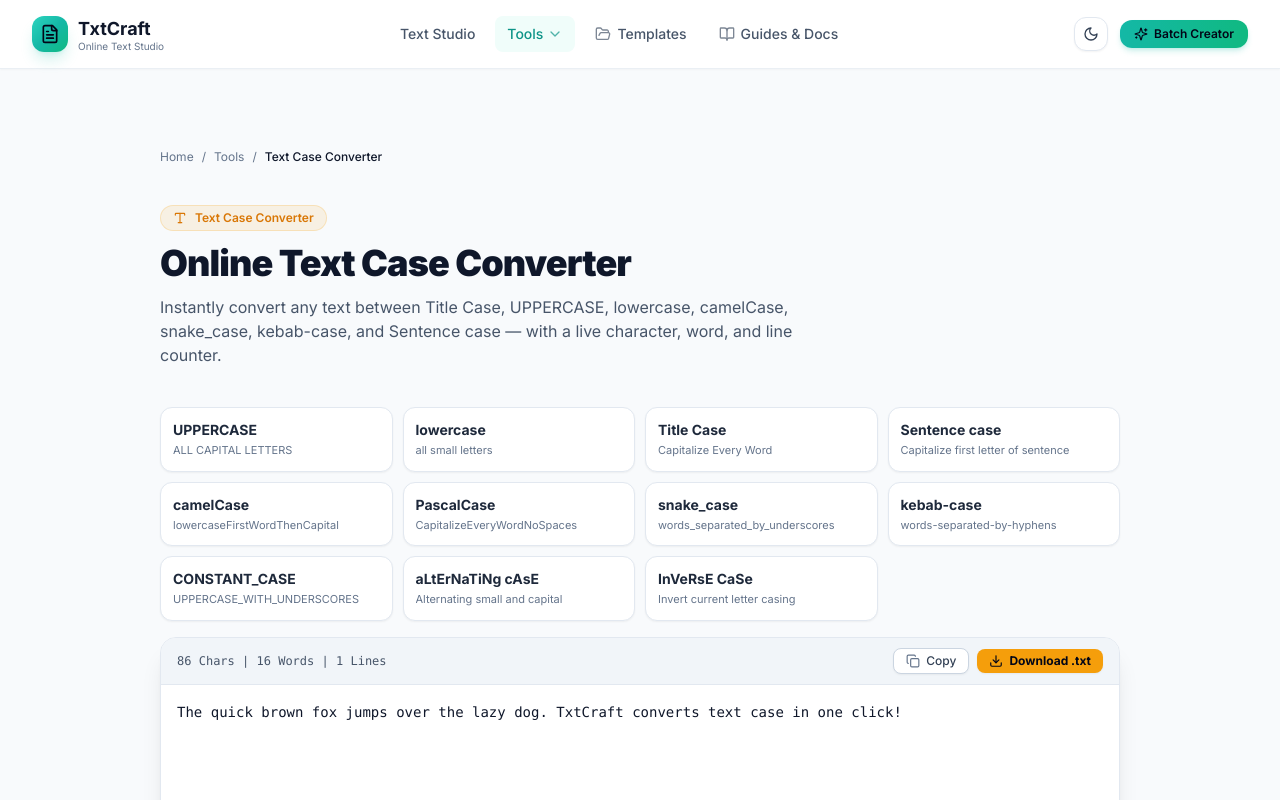
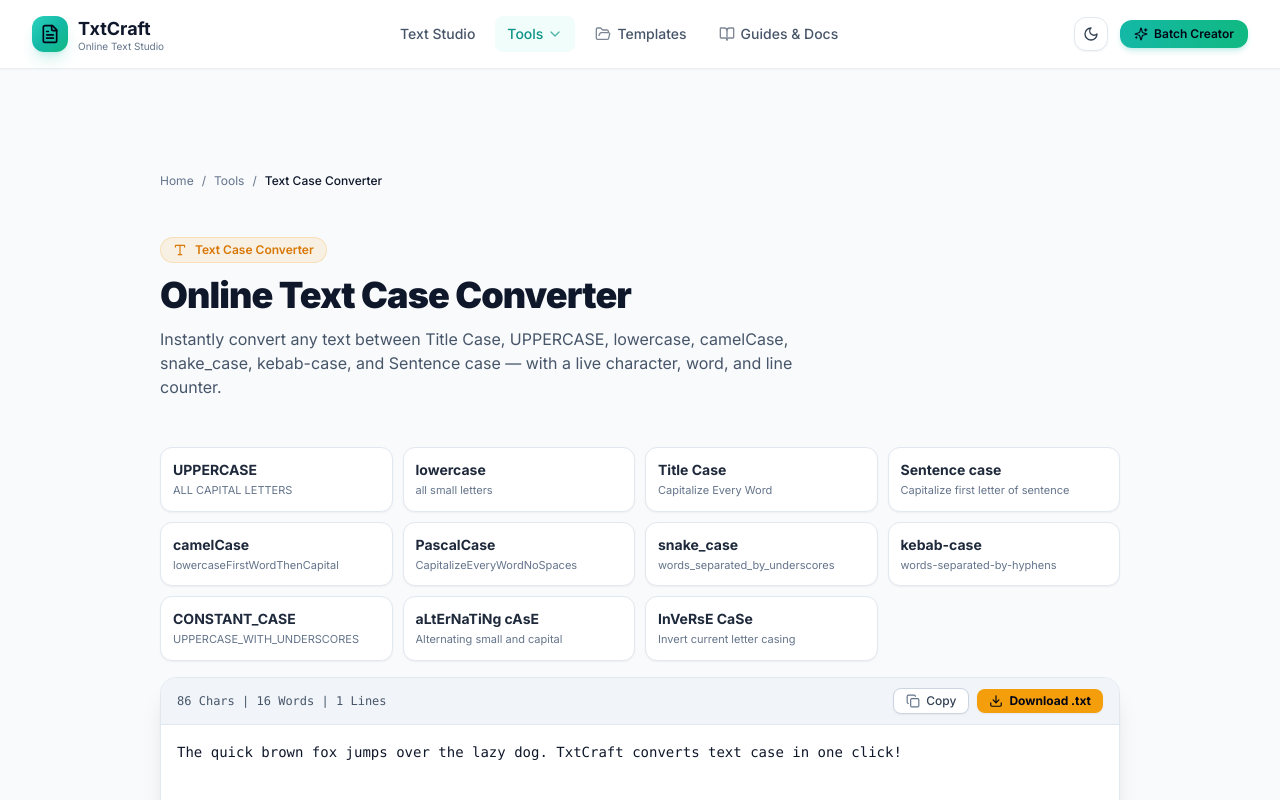
Before and after one commit to ismailattar631-netizen/Txtfilemaker, a Next.js app: page /tools/case-converter in a window 1280 px wide. Shown: the top 800 px of the page. Built offline with nearby package versions, Linux system fonts and the light colour scheme.

Commit message:
design: unify spacing and card interactions for src/app/tools/case-converter/page.tsx

```diff
--- a/src/app/tools/case-converter/page.tsx
+++ b/src/app/tools/case-converter/page.tsx
@@ -94,7 +94,7 @@ export default function CaseConverterPage() {
   ];
 
   return (
-    <div className="max-w-5xl mx-auto px-4 sm:px-6 lg:px-8 py-10 space-y-10 transition-colors">
+    <div className="max-w-5xl mx-auto px-4 sm:px-6 lg:px-8 py-10 sm:py-14 space-y-10 sm:space-y-12 transition-colors">
       <BreadcrumbJsonLd
         items={[
           { name: 'Home', url: 'https://txtcraft.site' },
@@ -192,7 +192,7 @@ export default function CaseConverterPage() {
           </p>
         </div>
         <div className="grid grid-cols-1 md:grid-cols-3 gap-4">
-          <div className="p-6 rounded-2xl bg-white border border-slate-200 shadow-sm dark:bg-slate-900/60 dark:border-slate-800 space-y-3">
+          <div className="p-6 rounded-2xl bg-white border border-slate-200 shadow-sm dark:bg-slate-900/70 dark:border-slate-800 space-y-3">
             <div className="w-10 h-10 rounded-xl bg-amber-500/10 text-amber-600 dark:text-amber-400 flex items-center justify-center font-black text-lg">
               1
             </div>
@@ -202,7 +202,7 @@ export default function CaseConverterPage() {
               sample sentence you can clear or convert right away to try things out.
             </p>
           </div>
-          <div className="p-6 rounded-2xl bg-white border border-slate-200 shadow-sm dark:bg-slate-900/60 dark:border-slate-800 space-y-3">
+          <div className="p-6 rounded-2xl bg-white border border-slate-200 shadow-sm dark:bg-slate-900/70 dark:border-slate-800 space-y-3">
             <div className="w-10 h-10 rounded-xl bg-amber-500/10 text-amber-600 dark:text-amber-400 flex items-center justify-center font-black text-lg">
               2
             </div>
@@ -212,7 +212,7 @@ export default function CaseConverterPage() {
               converts instantly, and you can chain conversions by clicking another style on top of the result.
             </p>
           </div>
-          <div className="p-6 rounded-2xl bg-white border border-slate-200 shadow-sm dark:bg-slate-900/60 dark:border-slate-800 space-y-3">
+          <div className="p-6 rounded-2xl bg-white border border-slate-200 shadow-sm dark:bg-slate-900/70 dark:border-slate-800 space-y-3">
             <div className="w-10 h-10 rounded-xl bg-amber-500/10 text-amber-600 dark:text-amber-400 flex items-center justify-center font-black text-lg">
               3
             </div>
```
